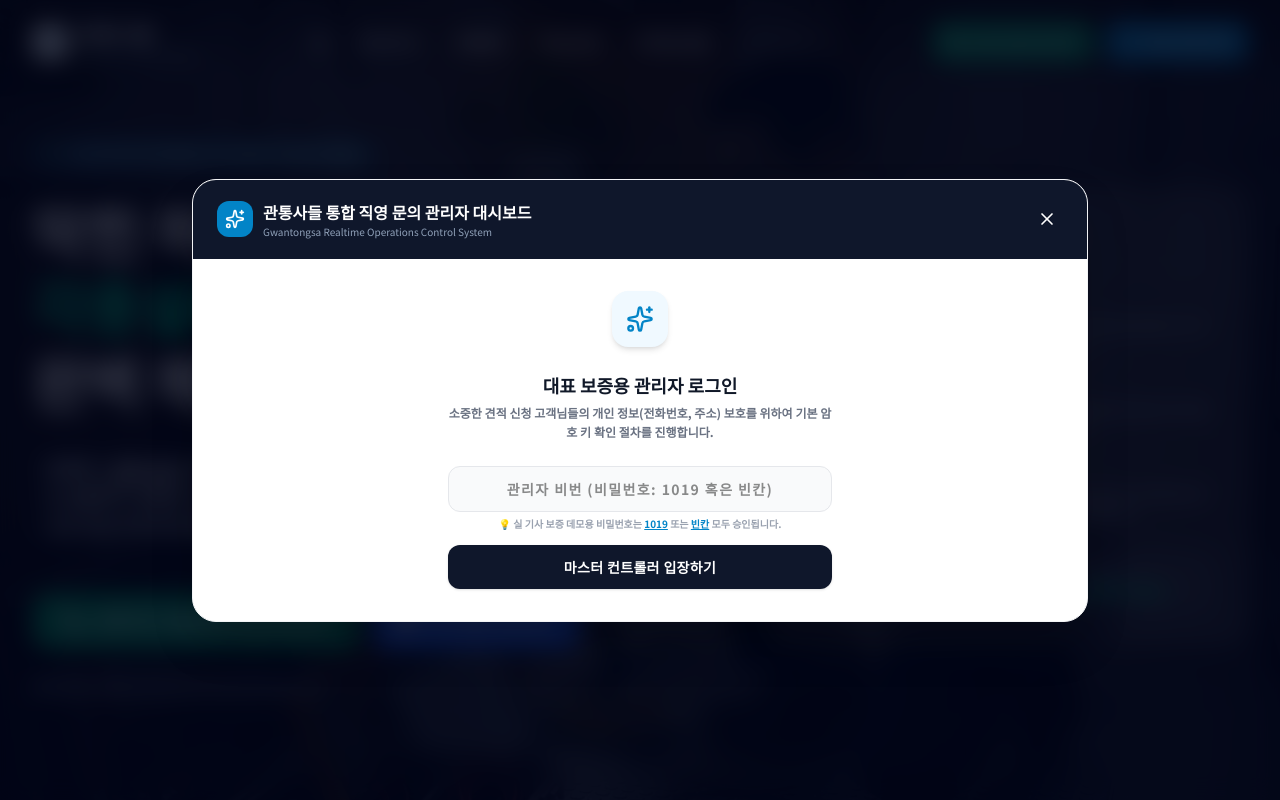
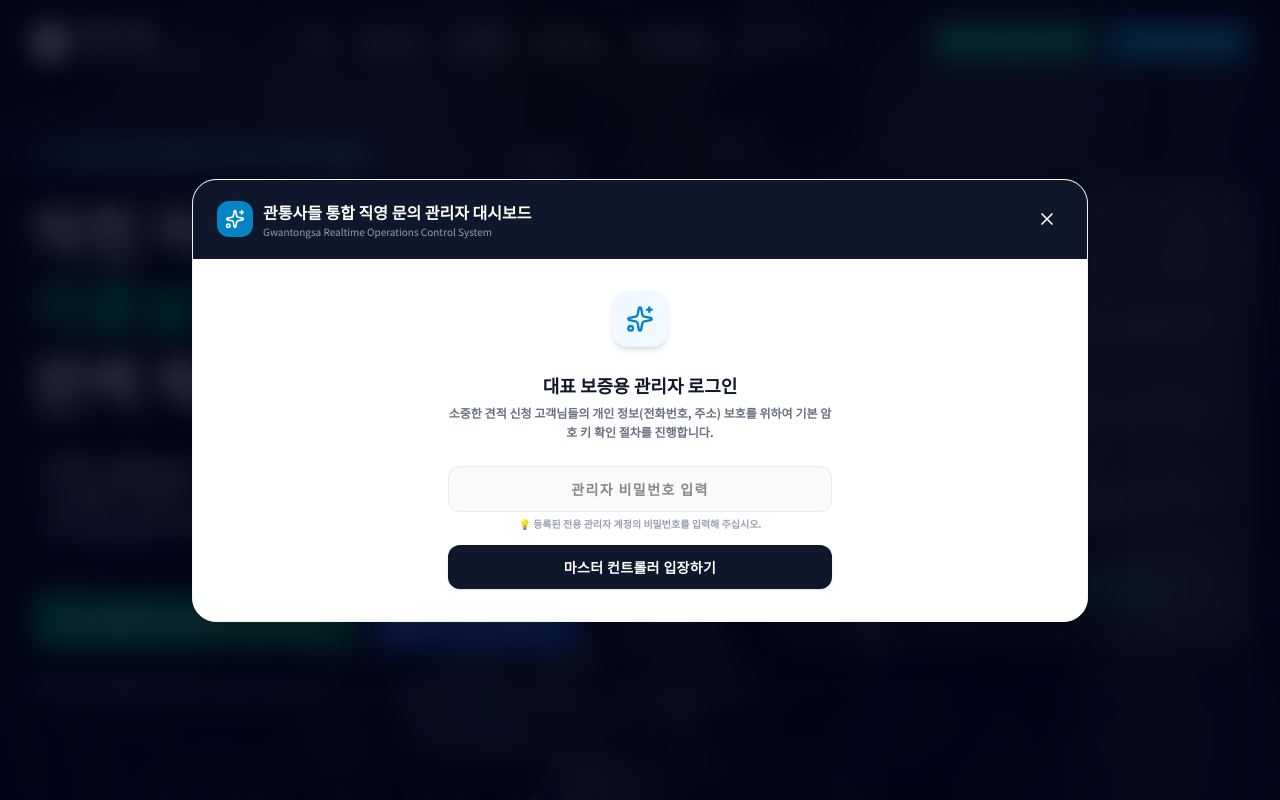
Before and after one commit to talktalknara-tech/111, a React (Vite) app: page / in a window 1280 px wide. Both pictures are taken after a click on the button "관리자 모드". Shown: the top 800 px of the page. Built offline with nearby package versions, Linux system fonts and the light colour scheme.

Commit message:
chore(admin): remove demo passcode hints from UI
Updated the admin authentication interface to remove demo credentials from the error message and input placeholders for better security.

```diff
--- a/src/components/AdminPanel.tsx
+++ b/src/components/AdminPanel.tsx
@@ -68,7 +68,7 @@ export default function AdminPanel({ isOpen, onClose, refreshTrigger }: AdminPan
       setIsUnlocked(true);
       setErrorMsg('');
     } else {
-      setErrorMsg('비밀번호가 올바르지 않습니다. (데모 비밀번호: 1019 또는 그냥 엔터)');
+      setErrorMsg('비밀번호가 올바르지 않습니다.');
     }
   };
 
@@ -151,10 +151,10 @@ export default function AdminPanel({ isOpen, onClose, refreshTrigger }: AdminPan
                   type="password"
                   value={passcode}
                   onChange={(e) => setPasscode(e.target.value)}
-                  placeholder="관리자 비번 (비밀번호: 1019 혹은 빈칸)"
+                  placeholder="관리자 비밀번호 입력"
                   className="w-full border border-gray-200 bg-gray-50 rounded-xl px-4 py-3 text-sm text-center font-bold tracking-widest focus:outline-none focus:ring-2 focus:ring-brand-500/20 focus:border-brand-500"
                 />
-                <p className="text-[10px] text-gray-400 font-bold">💡 실 기사 보증 데모용 비밀번호는 <span className="text-brand-600 underline">1019</span> 또는 <span className="text-brand-600 underline">빈칸</span> 모두 승인됩니다.</p>
+                <p className="text-[10px] text-gray-400 font-bold">💡 등록된 전용 관리자 계정의 비밀번호를 입력해 주십시오.</p>
               </div>
 
               {errorMsg && <p className="text-red-500 text-[10px] font-bold">{errorMsg}</p>}
```
